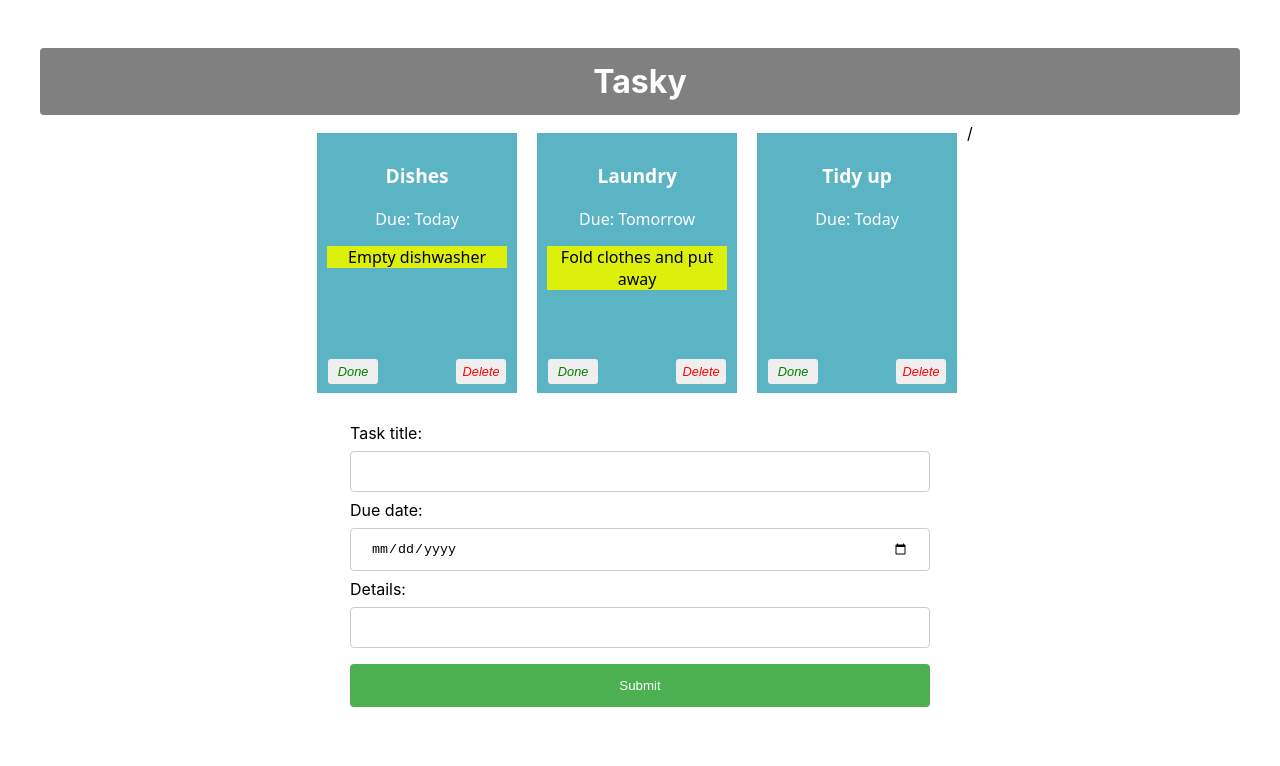
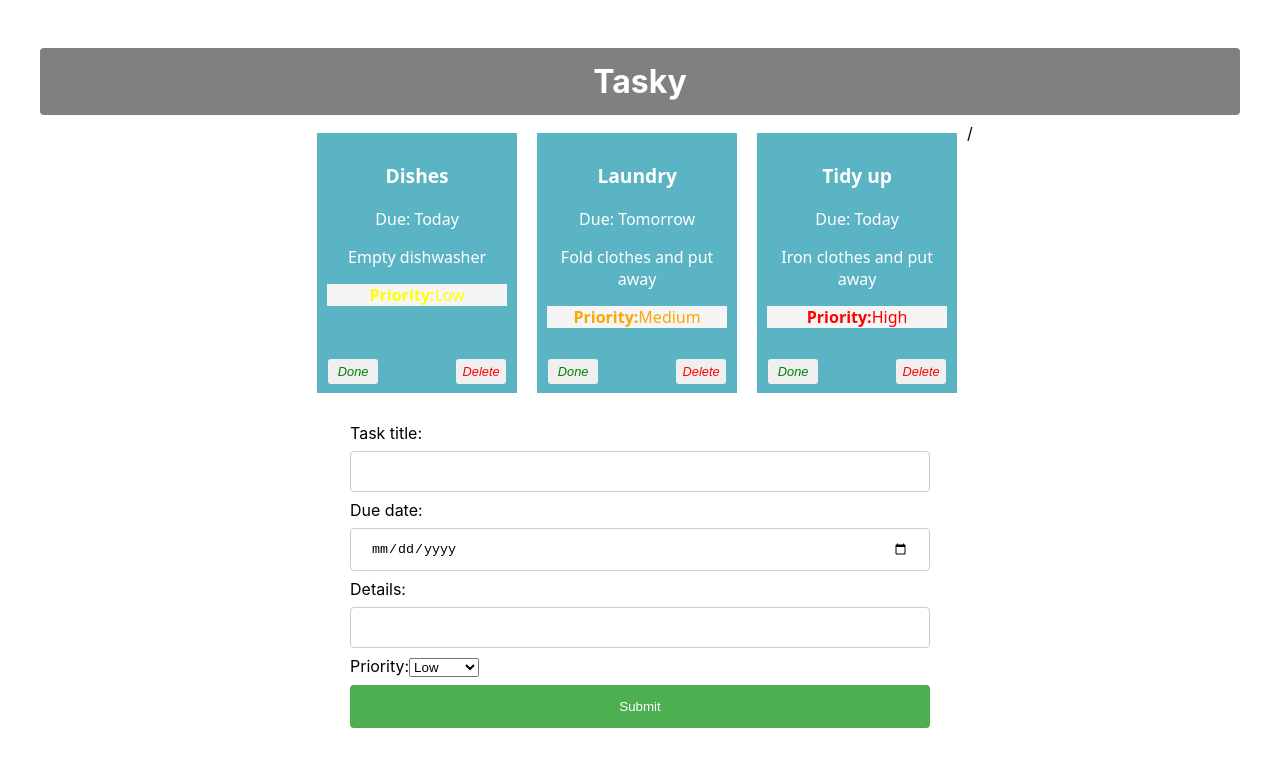
Before and after one commit to cathalororke/react-basics-labs, a React (Create React App) app in the folder tasky/: page / in a window 1280 px wide. Shown: the top 766 px of the page. Built offline with nearby package versions, Linux system fonts and the light colour scheme.

Commit message:
Tasky Lab 2 - Exercises done

```diff
--- a/tasky/src/App.css
+++ b/tasky/src/App.css
@@ -29,9 +29,21 @@ h1 {
   padding: 10px;
   position: relative;
 }
-.description{
-  color: black;
-  background: #ddf00c;
+.priority{
+  color: rgb(157, 150, 150);
+  background: #f6f5f6;
+}
+.lowpriority{
+  color: rgb(157, 150, 150);
+  background: hsl(60, 98%, 49%);
+}
+.mediumpriority{
+  color: rgb(157, 150, 150);
+  background: #3cab3e;
+}
+.highpriority{
+  color: rgb(157, 150, 150);
+  background: #f0990c;
 }
 button {
   border: none;
@@ -42,7 +54,6 @@ button {
   width: 50px;
   height: 25px;
 }
-
 .doneButton {
   position: absolute;
   bottom: 5px;
@@ -54,6 +65,24 @@ button {
   bottom: 5px;
   right: 5px;
   color: red;
+}
+.lowpriority {
+  background-color: #5e14bf;
+  border-left: 5px solid #111ad1;
+}
+.mediumpririty{
+  background-color: #103fe9;
+  border-left: 5px solid #c8b11f;
+}
+.highpriority{
+  background-color: #df680c;
+  border-left: 5px solid #e94b07;
+}
+.taskcontainer{
+  margin: 10px;
+  padding: 15px;
+  border-radius: 5px;
+  box-shadow: 0 1px 3px rgba(0, 0, 0, 0.1);
 }
 input[type=text], input[type=date] {
   width: 100%;
--- a/tasky/src/App.js
+++ b/tasky/src/App.js
@@ -9,14 +9,15 @@ function App() {
   const [ formState, setFormState ] = useState({
     title: "",
     description: "",
-    deadline: ""
+    deadline: "",
+    priority: 'low'
   });
   //Task state to manage form list
   const [ taskState, setTaskState ] = useState({
     tasks: [
-      { id: 1, title:"Dishes", description: "Empty dishwasher", deadline: "Today", done: false },
-      { id: 2, title: "Laundry", description: "Fold clothes and put away", deadline: "Tomorrow", done: false },
-      { id: 3, title: "Tidy up", deadline: "Today", done: false}
+      { id: 1, title:"Dishes", description: "Empty dishwasher", deadline: "Today", done: false, priority: 'Low' },
+      { id: 2, title: "Laundry", description: "Fold clothes and put away", deadline: "Tomorrow", done: false, priority: 'Medium' },
+      { id: 3, title: "Tidy up", description: "Iron clothes and put away", deadline: "Today", done: false, priority: 'High' }
     ]
   });
   //Function to handle marking tasks as done
@@ -32,11 +33,12 @@ function App() {
     tasks.splice(taskIndex, 1);
     setTaskState({tasks});
   }
+  //Handle form Submission
   const formSubmitHandler = (event) => {
     event.preventDefault();
 
     const tasks = [...taskState.tasks];
-    const form = {...formState};
+    const form = {...formState, id: uuidv4()};
 
     form.id = uuidv4();
 
@@ -56,6 +58,9 @@ function App() {
       case "deadline":
           form.deadline = event.target.value;
           break;
+      case "priority":
+          form.priority = event.target.value;
+          break;
       default:
           form = formState;
     }
@@ -72,11 +77,12 @@ function App() {
           deadline={task.deadline}
           key={task.id}
           done={task.done}
+          priority={task.priority}
           markDone={() => doneHandler(index)}
           deleteTask = {() => deleteHandler(index)}
         />
       ))}
-      /<AddTaskForm submit={formSubmitHandler} change={formChangeHandler} AddTaskForm change={formChangeHandler} />
+      /<AddTaskForm submit={formSubmitHandler} change={formChangeHandler} AddTaskForm changer={formChangeHandler} />
     </div>
   );
 }
--- a/tasky/src/components/Form.js
+++ b/tasky/src/components/Form.js
@@ -17,8 +17,18 @@ const AddTaskForm = (props) => {
     <br />
     <label>
         Details:
-        <input type="text" name="description" onChange={(event) => props.change(event)} />
+        <input type="text" name="description" onChange={(event) => props.change(event) }/>
     </label>
+    <br />
+    <label>
+       Priority:
+       <select name="priority" onChange={props.change}>
+       <option value="low">Low</option>
+       <option value="medium">Medium</option>
+       <option value="high">High</option>
+       </select>
+    </label>
+    <br />
         <input type="submit" value="Submit" />
         </form>
     </div>
--- a/tasky/src/components/Task.js
+++ b/tasky/src/components/Task.js
@@ -1,18 +1,31 @@
 import React, { useState } from 'react';
 
 const Task = (props) => {
+    let priorityClass= {};
+    let priorityStyle= {};
+    if (props.priority === 'High'){
+        priorityClass = 'high-priority';
+        priorityStyle = {color : 'red'};
+    }else if (props.priority === 'Medium'){
+        priorityClass = 'medium-priority';
+        priorityStyle = {color : 'orange'};
+    }else {
+        priorityClass = 'low-priority'
+        priorityStyle = {color : 'yellow'};
+    }
 
     return (
-        <div className="card" style={{backgroundColor: props.done ? 'lightgrey' : '#5bb4c4'}}>
+        <div className={`card ${priorityClass}`} style={{backgroundColor: props.done ? 'lightgrey' : '#5bb4c4'}}>
             <p className="title">{props.title}</p>
             <p>Due: {props.deadline}</p>
             <p>{props.children}</p>
             <p className="description">{props.description}</p>
+            <p className="priority" style={priorityStyle}><strong>Priority:</strong>{props.priority}</p>
             <button onClick={props.markDone} className='doneButton'>Done</button>
             <button className='deleteButton' onClick={props.deleteTask}>Delete</button>
         </div>
 
-    )
+    );
 }
 
 export default Task;
```
